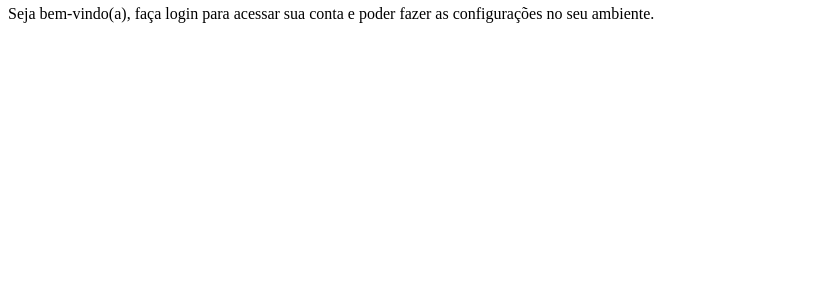
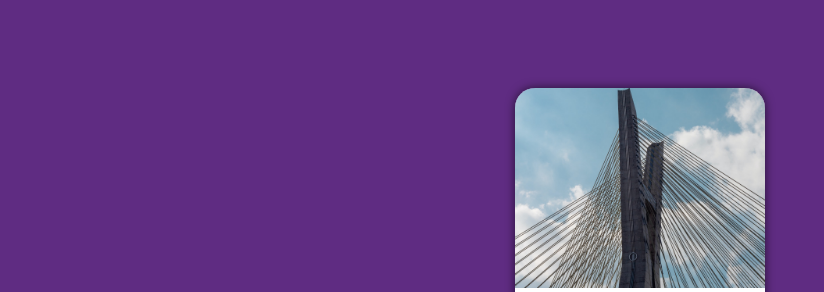
Before and after one commit to Vitorsantosdomingues/projeto-login, a plain HTML site: page index.html in a window 1280 px wide. Shown: the part 62-354 px from the top of the page, without its empty margins (0-824 px from the left). Drawn offline with Linux system fonts and the light colour scheme.

Commit message:
Atualizei o projeto login

```diff
--- a/estilos/style.css
+++ b/estilos/style.css
@@ -5,3 +5,57 @@
     Verde: #49a09d
     Lilás: #5f2c82
 */
+
+:root {
+    --lilas:#5f2c82;
+    --verde:#49a09d;
+}
+
+
+* {
+    font-family: system-ui, -apple-system, BlinkMacSystemFont, 'Segoe UI', Roboto, Oxygen, Ubuntu, Cantarell, 'Open Sans', 'Helvetica Neue', sans-serif;
+    padding: 0px;
+    margin: 0px;
+    box-sizing: border-box;
+}
+
+body, html {
+    background-color: var(--lilas);
+    height: 100vh;
+    width: 100vw;
+}
+
+main {
+    position: relative;
+    height: 100vh;
+    width: 100vw;
+}
+
+section#login {
+    position: absolute;
+    top: 50%;
+    left: 50%;
+    transform: translate(-50%,-50%);
+    overflow: hidden;
+
+    background-color: white;
+    width: 250px;
+    height: 500px;
+    border-radius: 20px;
+    box-shadow: 0px 0px 10px rgba(0, 0, 0, 0.616);
+
+
+}
+
+section#login > div#imagem {
+    display: block;
+    background: var(--lilas) url(../imagens/image.jpg) no-repeat;
+    background-position: center center;
+    background-size: cover;
+    height: 200px;
+}
+
+section#login > div#formulario {
+    display: block;
+    padding: 10px;
+}
```
Also changed, not shown: index.html (+3 -1 lines), 1.html (added), imagens/image.jpg (renamed from imagens/pexels-bruno-thethe-3035998.jpg).
